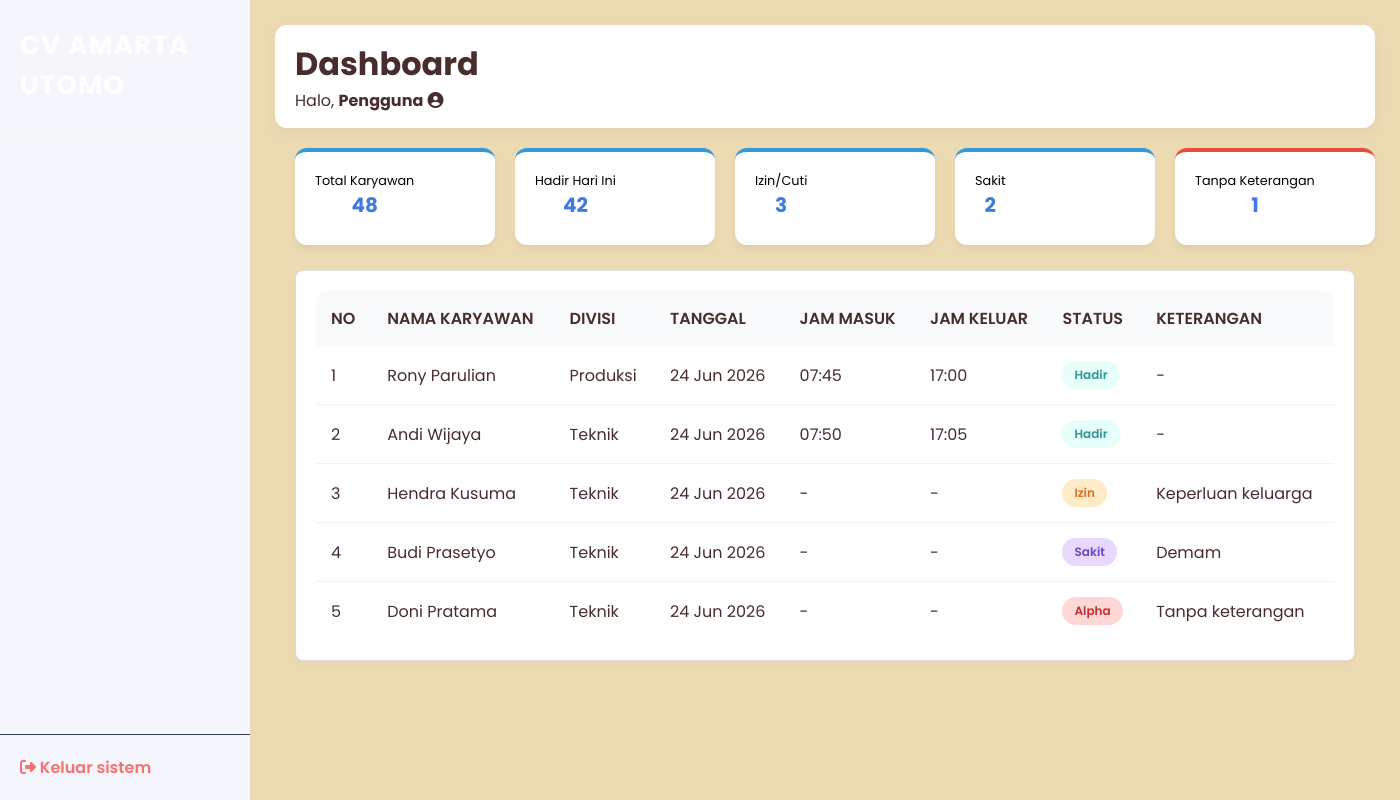
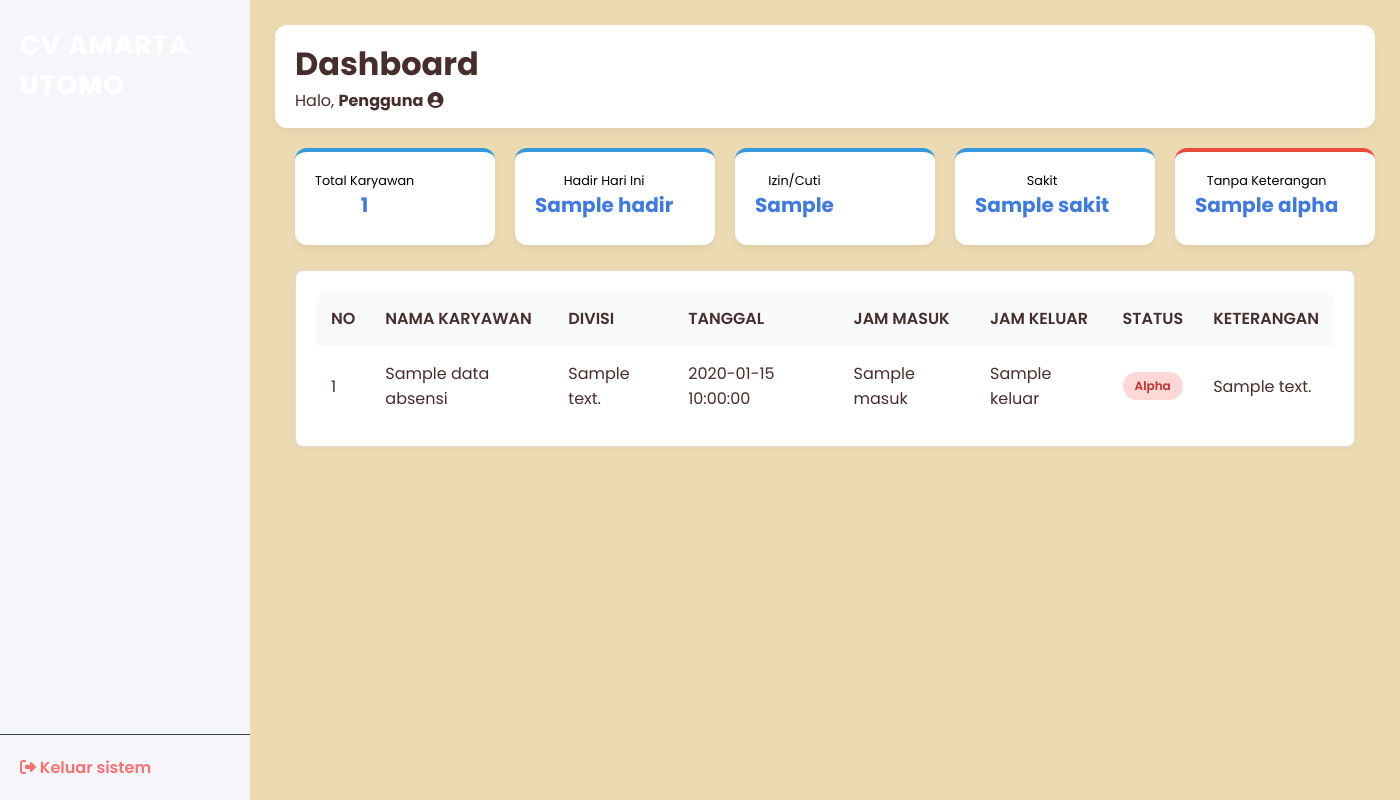
Before and after one commit to cintanussy102-del/PA-AmartaUtomo, a Flask app: template TA_CV_AMARTA_UTOMO/views/templates/direktur/absensi.html in a window 1400 px wide. Run offline with Flask 3, Linux system fonts and the light colour scheme; the template is opened without the code that fills it: most values are stand-ins (such as "Sample title", 1, 10 or a date in 2020).

Commit message:
ubah tampilan banya

```diff
--- a/TA_CV_AMARTA_UTOMO/app.py
+++ b/TA_CV_AMARTA_UTOMO/app.py
@@ -6,7 +6,8 @@ from controllers.direktur_controller import direktur_bp
 from models.karyawan_model import (
     get_data_karyawan_by_name, get_profil_gaji,
     get_semua_karyawan, get_karyawan_by_id,
-    tambah_karyawan, update_karyawan, hapus_karyawan
+    tambah_karyawan, update_karyawan, hapus_karyawan,
+    get_karyawan_by_username, get_karyawan_by_divisi_dan_username
 )
 from models.absensi_model import (
     get_riwayat_absensi, get_status_hari_ini,
@@ -73,27 +74,45 @@ def login_required(role=None):
 def welcome():
     return render_template('welcome.html')
 
+DIVISI_LOGIN_MAP = {
+    'Arsitektur': 'Arsitektur',
+    'Marketing': 'Marketing',
+    'Logistik': 'Logistik',
+    'Pengawas': 'Pengawas Lapangan',
+}
+
 @app.route('/login', methods=['GET', 'POST'])
 def login():
     if request.method == 'POST':
         username = request.form.get('username')
         password = request.form.get('password')
 
-        if username == 'admin' and password == 'admin':
+        if username == 'Admin' and password == 'Glory':
             session['user'] = {'username': 'admin', 'role': 'admin'}
             return redirect(url_for('admin_dashboard'))
-        elif username == 'direktur' and password == 'direktur':
+
+        elif username == 'Direktur' and password == 'Gloria':
             session['user'] = {'username': 'direktur', 'role': 'direktur'}
             return redirect(url_for('direktur_dashboard'))
-        elif username == 'karyawan' and (password == 'Rony' or password == 'Aloy' or password == 'Putri'):
-            session['user'] = {
-                'username': password,
-                'role': 'karyawan'
-            }
-            return redirect(url_for('karyawan_dashboard'))
+
+        elif username in DIVISI_LOGIN_MAP:
+            divisi_asli = DIVISI_LOGIN_MAP[username]
+            karyawan = get_karyawan_by_divisi_dan_username(divisi_asli, password)
+            if karyawan:
+                session['user'] = {
+                    'username': karyawan['username'],
+                    'nama_lengkap': karyawan['nama_lengkap'],
+                    'role': 'karyawan'
+                }
+                return redirect(url_for('karyawan_dashboard'))
+            else:
+                flash('Username atau password salah!', 'danger')
+                return redirect(url_for('login'))
+
         else:
             flash('Username atau password salah!', 'danger')
             return redirect(url_for('login'))
+
     return render_template('login.html')
 
 @app.route('/logout')
@@ -102,7 +121,10 @@ def logout():
     flash('Anda telah berhasil keluar.', 'info')
     return redirect(url_for('login'))
 
-# --- RUTE ADMIN ---
+# ============================================================
+# RUTE ADMIN
+# ============================================================
+
 @app.route('/admin/dashboard')
 @login_required(role='admin')
 def admin_dashboard():
@@ -137,7 +159,6 @@ def admin_tambah_karyawan():
     flash('Karyawan baru berhasil ditambahkan!', 'success')
     return redirect(url_for('admin_data_karyawan'))
 
-
 @app.route('/admin/data-karyawan/edit/<int:id>', methods=['GET', 'POST'])
 @login_required(role='admin')
 def admin_edit_karyawan(id):
@@ -164,7 +185,6 @@ def admin_edit_karyawan(id):
         flash('Data karyawan tidak ditemukan!', 'danger')
         return redirect(url_for('admin_data_karyawan'))
     return render_template('admin/edit_karyawan.html', karyawan=karyawan)
-
 
 @app.route('/admin/data-karyawan/hapus/<int:id>', methods=['POST'])
 @login_required(role='admin')
@@ -195,10 +215,19 @@ def admin_absensi():
 @app.route('/admin/divisi')
 @login_required(role='admin')
 def admin_divisi():
-    divisi_data = [
-        {'nama': 'Arsitek', 'karyawan': 32, 'kepala': 'Ahmad Fauzi', 'status': 'Aktif'},
-        {'nama': 'Desain', 'karyawan': 18, 'kepala': 'Agus Setiawan', 'status': 'Aktif'},
-    ]
+    # Ambil semua karyawan dari database lalu kelompokkan per divisi
+    semua_karyawan = get_semua_karyawan()
+    divisi_names = ['Arsitektur', 'Marketing', 'Logistik', 'Pengawas Lapangan']
+    divisi_data = []
+    for nama_divisi in divisi_names:
+        anggota = [k for k in semua_karyawan if k['divisi'] == nama_divisi]
+        kepala = anggota[0]['nama_lengkap'] if anggota else '-'
+        divisi_data.append({
+            'nama': nama_divisi,
+            'karyawan': len(anggota),
+            'kepala': kepala,
+            'status': 'Aktif'
+        })
     return render_template('admin/divisi.html', divisi_list=divisi_data)
 
 @app.route('/admin/rekap-laporan')
@@ -211,7 +240,10 @@ def admin_rekap_laporan():
 def admin_slip_gaji():
     return render_template('admin/slip_gaji.html')
 
-# --- RUTE KARYAWAN ---
+# ============================================================
+# RUTE KARYAWAN
+# ============================================================
+
 @app.route('/karyawan/dashboard')
 @login_required(role='karyawan')
 def karyawan_dashboard():
@@ -335,7 +367,10 @@ def karyawan_slip_gaji():
         gaji_bersih=gaji_bersih
     )
 
-# --- RUTE DIREKTUR ---
+# ============================================================
+# RUTE DIREKTUR
+# ============================================================
+
 @app.route('/direktur/dashboard')
 @login_required(role='direktur')
 def direktur_dashboard():
@@ -392,6 +427,10 @@ def direktur_validasi_gaji():
 def direktur_laporan():
     return render_template('direktur/laporan.html')
 
+# ============================================================
+# RUTE API ABSENSI (JSON)
+# ============================================================
+
 @app.route('/proses-absen-masuk', methods=['POST'])
 def proses_absen_masuk():
     if 'user' not in session:
@@ -400,7 +439,6 @@ def proses_absen_masuk():
     nama = session['user']['username']
     hasil = catat_absen_masuk(nama, data.get('lat'), data.get('lon'), data.get('alamat'))
     return jsonify(hasil)
-
 
 @app.route('/proses-absen-keluar', methods=['POST'])
 def proses_absen_keluar():
--- a/TA_CV_AMARTA_UTOMO/views/templates/direktur/absensi.html
+++ b/TA_CV_AMARTA_UTOMO/views/templates/direktur/absensi.html
@@ -1,16 +1,14 @@
 {% extends 'base.html' %}
 {% block title %}Absensi Karyawan{% endblock %}
 {% block content %}
-
 <!-- Kartu Ringkasan Statistik Absensi -->
 <div class="metrics-grid" style="grid-template-columns: repeat(5, 1fr);">
-    <div class="metric-card card-blue"><div class="card-info"><span class="card-label">Total Karyawan</span><h3 class="card-value">48</h3></div></div>
-    <div class="metric-card card-green"><div class="card-info"><span class="card-label">Hadir Hari Ini</span><h3 class="card-value">42</h3></div></div>
-    <div class="metric-card card-orange"><div class="card-info"><span class="card-label">Izin/Cuti</span><h3 class="card-value">3</h3></div></div>
-    <div class="metric-card card-purple"><div class="card-info"><span class="card-label">Sakit</span><h3 class="card-value">2</h3></div></div>
-    <div class="metric-card" style="border-top-color: #e74c3c;"><div class="card-info"><span class="card-label">Tanpa Keterangan</span><h3 class="card-value">1</h3></div></div>
+    <div class="metric-card card-blue"><div class="card-info"><span class="card-label">Total Karyawan</span><h3 class="card-value">{{ total_karyawan }}</h3></div></div>
+    <div class="metric-card card-green"><div class="card-info"><span class="card-label">Hadir Hari Ini</span><h3 class="card-value">{{ hadir }}</h3></div></div>
+    <div class="metric-card card-orange"><div class="card-info"><span class="card-label">Izin/Cuti</span><h3 class="card-value">{{ izin_cuti }}</h3></div></div>
+    <div class="metric-card card-purple"><div class="card-info"><span class="card-label">Sakit</span><h3 class="card-value">{{ sakit }}</h3></div></div>
+    <div class="metric-card" style="border-top-color: #e74c3c;"><div class="card-info"><span class="card-label">Tanpa Keterangan</span><h3 class="card-value">{{ alpha }}</h3></div></div>
 </div>
-
 <!-- Tabel Utama Absensi -->
 <div class="content-box">
     <div class="box-body no-padding">
@@ -19,11 +17,28 @@
                 <tr><th>NO</th><th>NAMA KARYAWAN</th><th>DIVISI</th><th>TANGGAL</th><th>JAM MASUK</th><th>JAM KELUAR</th><th>STATUS</th><th>KETERANGAN</th></tr>
             </thead>
             <tbody>
-                <tr><td>1</td><td>Rony Parulian</td><td>Produksi</td><td>24 Jun 2026</td><td>07:45</td><td>17:00</td><td><span class="status-badge aktif">Hadir</span></td><td>-</td></tr>
-                <tr><td>2</td><td>Andi Wijaya</td><td>Teknik</td><td>24 Jun 2026</td><td>07:50</td><td>17:05</td><td><span class="status-badge aktif">Hadir</span></td><td>-</td></tr>
-                <tr><td>3</td><td>Hendra Kusuma</td><td>Teknik</td><td>24 Jun 2026</td><td>-</td><td>-</td><td><span class="status-badge baris" style="background:#feebc8; color:#dd6b20;">Izin</span></td><td>Keperluan keluarga</td></tr>
-                <tr><td>4</td><td>Budi Prasetyo</td><td>Teknik</td><td>24 Jun 2026</td><td>-</td><td>-</td><td><span class="status-badge" style="background:#e9d8fd; color:#6b46c1;">Sakit</span></td><td>Demam</td></tr>
-                <tr><td>5</td><td>Doni Pratama</td><td>Teknik</td><td>24 Jun 2026</td><td>-</td><td>-</td><td><span class="status-badge" style="background:#fed7d7; color:#c53030;">Alpha</span></td><td>Tanpa keterangan</td></tr>
+                {% for d in data_absensi %}
+                <tr>
+                    <td>{{ loop.index }}</td>
+                    <td>{{ d.nama_lengkap }}</td>
+                    <td>{{ d.divisi }}</td>
+                    <td>{{ d.tanggal }}</td>
+                    <td>{{ d.masuk }}</td>
+                    <td>{{ d.keluar }}</td>
+                    <td>
+                        {% if d.status == 'Hadir' %}
+                            <span class="status-badge aktif">Hadir</span>
+                        {% elif d.status == 'Izin' or d.status == 'Cuti' or d.status == 'Izin Lainnya' %}
+                            <span class="status-badge baris" style="background:#feebc8; color:#dd6b20;">{{ d.status }}</span>
+                        {% elif d.status == 'Sakit' %}
+                            <span class="status-badge" style="background:#e9d8fd; color:#6b46c1;">Sakit</span>
+                        {% else %}
+                            <span class="status-badge" style="background:#fed7d7; color:#c53030;">Alpha</span>
+                        {% endif %}
+                    </td>
+                    <td>{{ d.keterangan }}</td>
+                </tr>
+                {% endfor %}
             </tbody>
         </table>
     </div>
```
Also changed, not shown: TA_CV_AMARTA_UTOMO/models/karyawan_model.py (+16 -16 lines), TA_CV_AMARTA_UTOMO/views/templates/admin/data_karyawan.html (+7 -1 lines), TA_CV_AMARTA_UTOMO/views/templates/admin/divisi.html (+2 -8 lines), TA_CV_AMARTA_UTOMO/views/templates/admin/edit_karyawan.html (+7 -1 lines).
